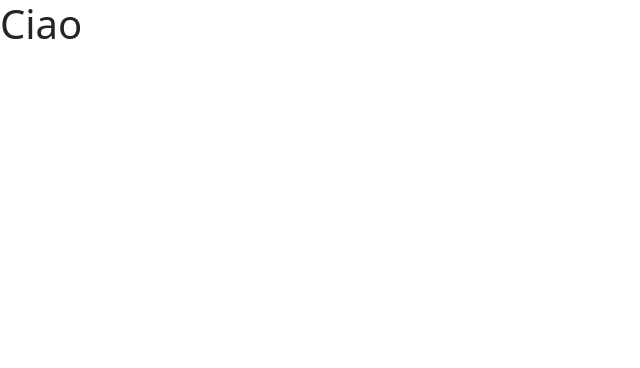
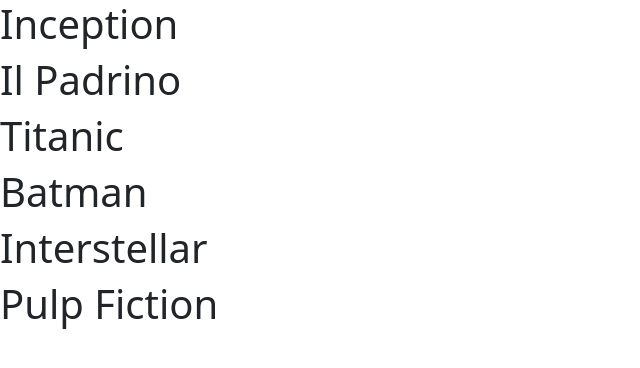
Before and after one commit to tommasodare/react-movie-filter, a React (Vite) app: page / in a window 1280 px wide. Shown: the top 368 px of the page, without its empty margins (0-640 px from the left). Built offline with nearby package versions, Linux system fonts and the light colour scheme.

Commit message:
Add film list and display titles in App component

```diff
--- a/src/App.jsx
+++ b/src/App.jsx
@@ -1,9 +1,58 @@
 import { useState, useEffect } from 'react'
+
+const filmsList = [
+  {
+    title: 'Inception',
+    genre: 'Fantascienza'
+  },
+  {
+    title: 'Il Padrino',
+    genre: 'Thriller'
+  }
+  ,
+  {
+    title: 'Titanic',
+    genre: 'Romantico'
+  },
+  {
+    title: 'Batman',
+    genre: 'Azione'
+  },
+  {
+    title: 'Interstellar',
+    genre: 'Fantascienza'
+  },
+  {
+    title: 'Pulp Fiction',
+    genre: 'Thriller'
+  }
+]
+
+
 
 export default function App() {
 
+  const [films, setFilms] = useState(filmsList)
+
   return (
-    <h1>Ciao</h1>
+
+    <>
+
+      <div className="section">
+        {
+          films.map((film, index) => (
+            <div key={index}>
+              <h1>{film.title}</h1>
+            </div>
+          ))
+        }
+      </div>
+
+
+    </>
+
+
+
   )
 
 }
```
